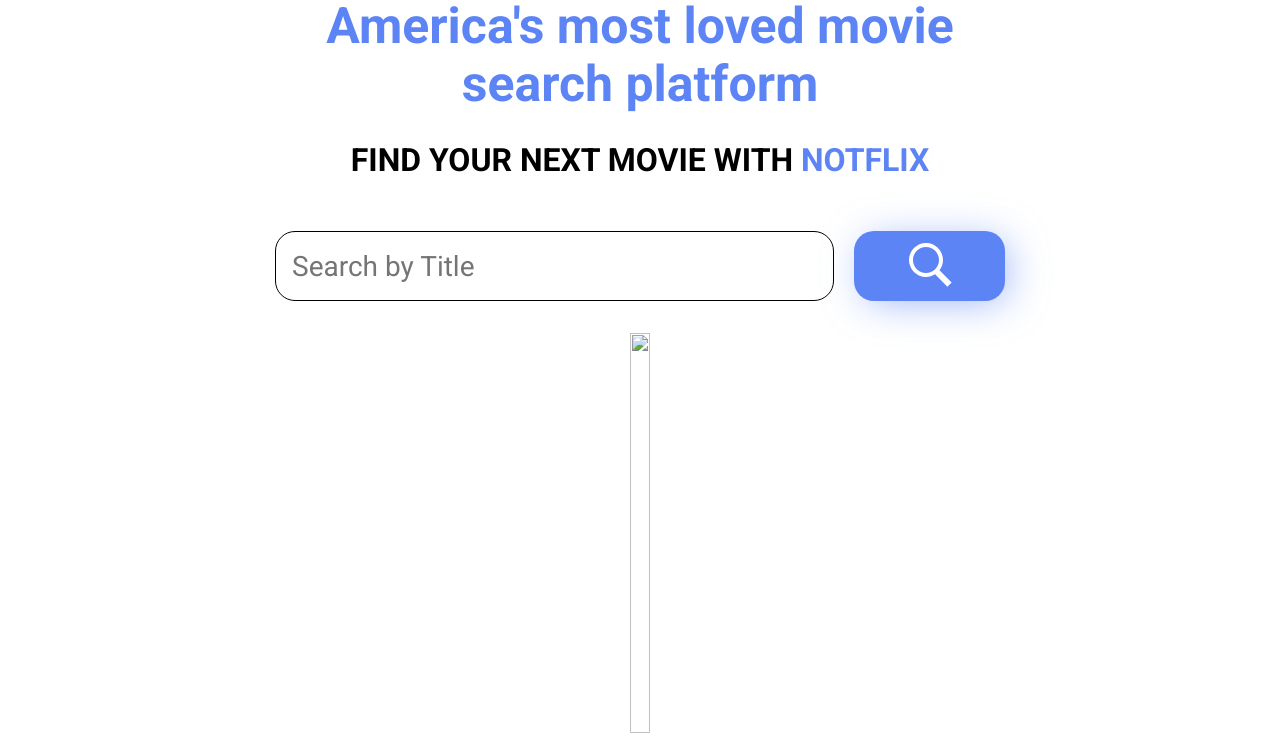
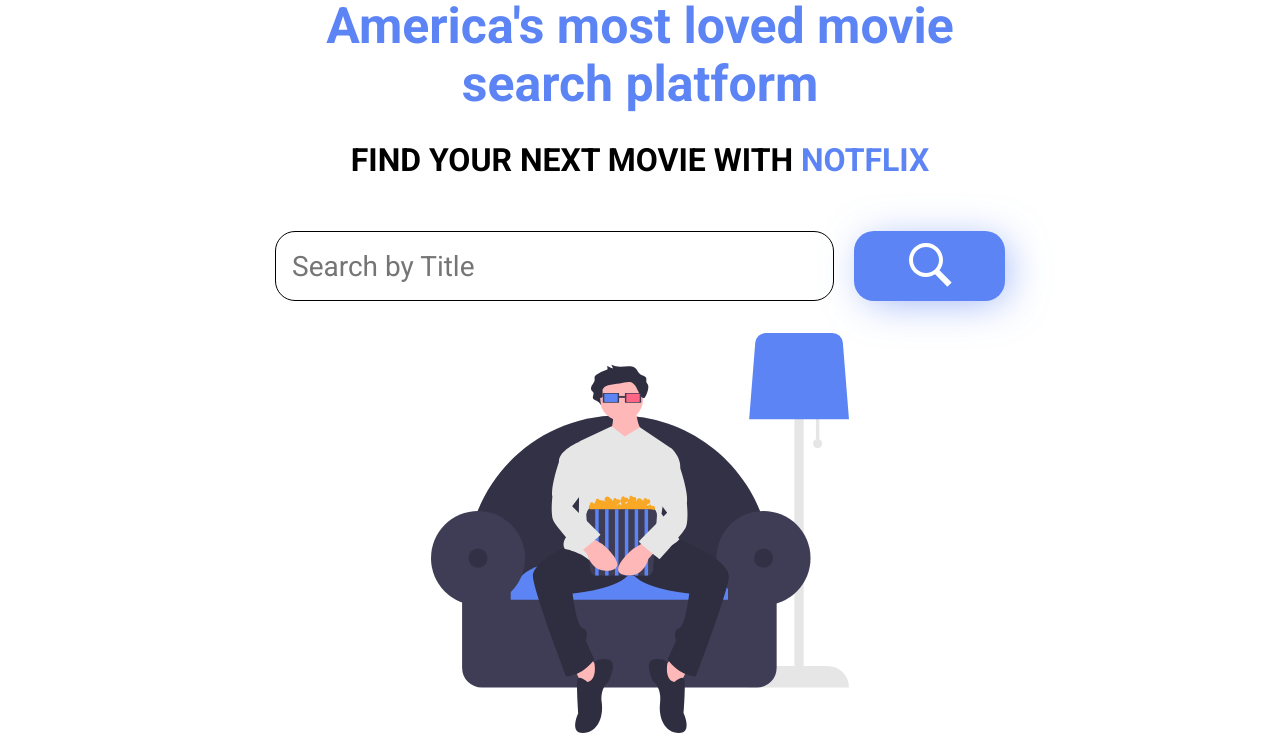
Before and after one commit to rgarci82/NotFlix, a plain HTML site: page index.html in a window 1280 px wide. Shown: the part 113-850 px from the top of the page. Drawn offline with Linux system fonts and the light colour scheme; the site is published under a folder, as on GitHub Pages, so addresses that start at the root find nothing; no server answers.

Commit message:
accessed the image

```diff
--- a/index.html
+++ b/index.html
@@ -41,7 +41,7 @@
                     </form>
                 </div>
                 <div class="img__wrapper">
-                    <img src="/assets/undraw_home_cinema_l7yl.svg" alt="" class="img">
+                    <img src="./assets/undraw_home_cinema_l7yl.svg" alt="" class="img">
                 </div>
             </div>
         </div>
```
